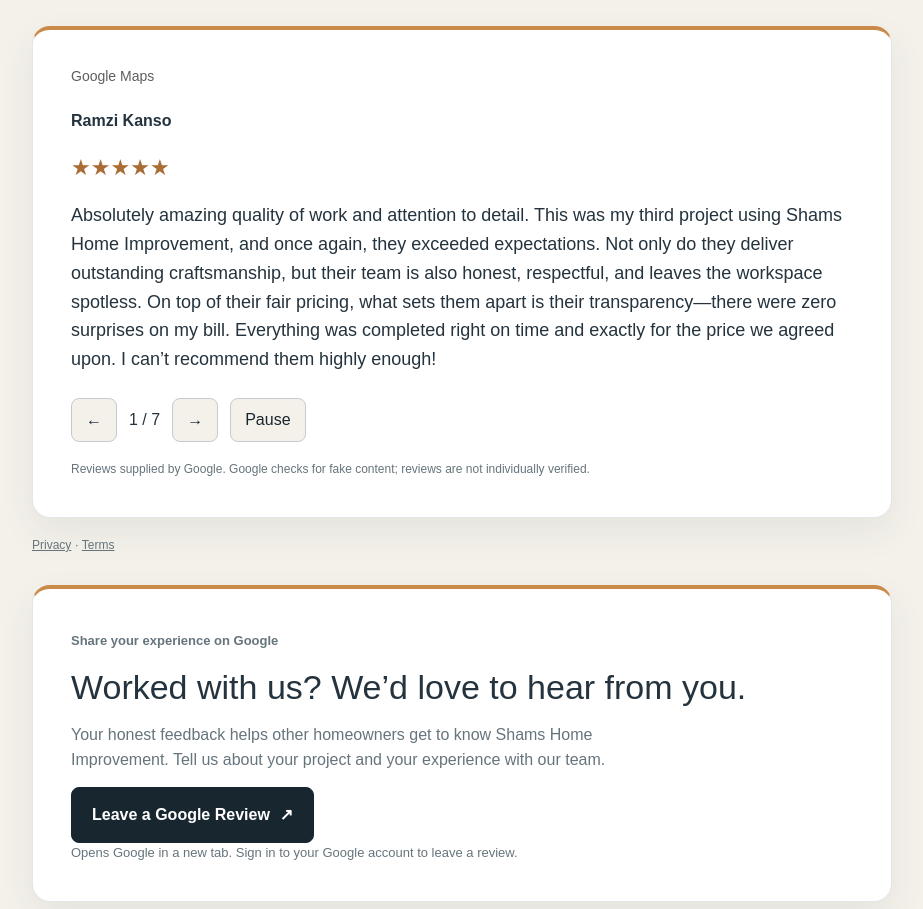
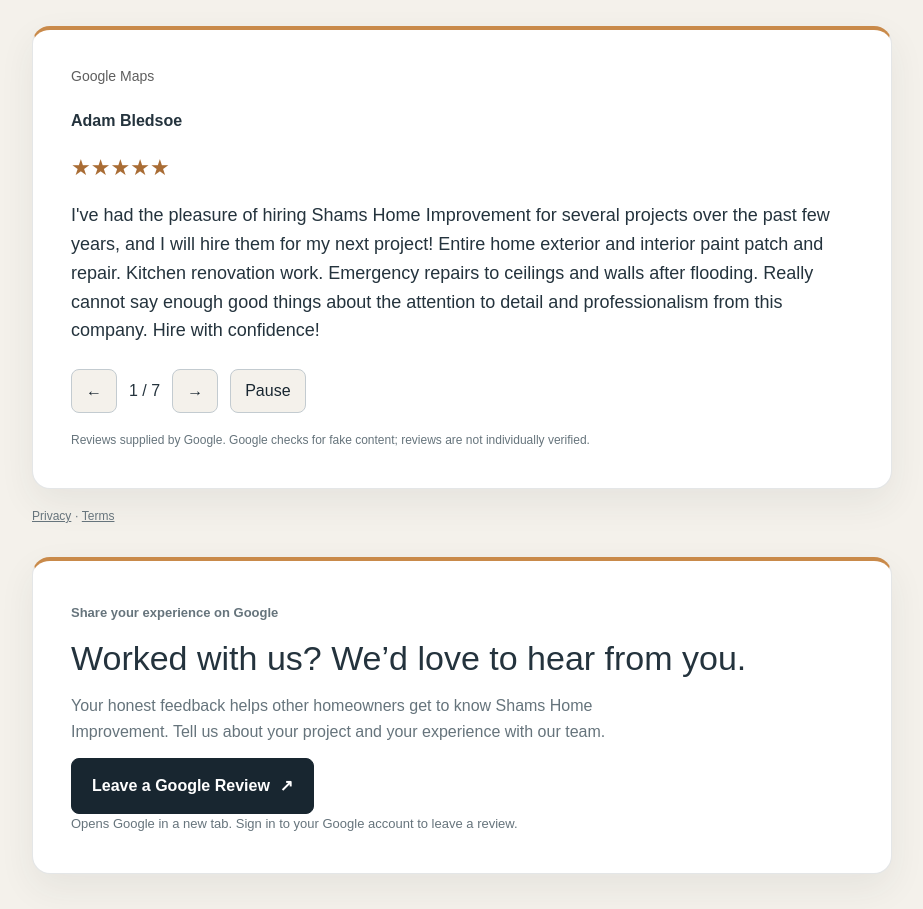
Before and after one commit to springsun84ss-art/Shams-Home-Improvement-, a Next.js app: page / in a window 1280 px wide. Shown: the part 6837-7746 px from the top of the page, without its empty margins (18-941 px from the left). Built offline with nearby package versions, Linux system fonts and the light colour scheme; no server answers.

Commit message:
Show the newest customer review first

```diff
--- a/app/GoogleReviews.tsx
+++ b/app/GoogleReviews.tsx
@@ -6,6 +6,12 @@ type Data = { reviews: Review[]; rating?: number; count?: number; url?: string }
 // Recent reviews shared by the owner. Keep these available if Google's live feed
 // is temporarily unavailable, and combine them with any other Google reviews.
 const featuredReviews: Review[] = [
+  {
+    name: "featured-adam-bledsoe",
+    rating: 5,
+    originalText: { text: "I've had the pleasure of hiring Shams Home Improvement for several projects over the past few years, and I will hire them for my next project! Entire home exterior and interior paint patch and repair. Kitchen renovation work. Emergency repairs to ceilings and walls after flooding. Really cannot say enough good things about the attention to detail and professionalism from this company. Hire with confidence!" },
+    authorAttribution: { displayName: "Adam Bledsoe" }
+  },
   {
     name: "featured-ramzi-kanso",
     rating: 5,
@@ -40,12 +46,6 @@ const featuredReviews: Review[] = [
     rating: 5,
     originalText: { text: "We had an excellent experience working with Shams Home Improvement and are extremely happy with the results. They completed several major projects in our home, including converting a large walk-in closet into a beautiful new bathroom, transforming our high open foyer into a functional additional room on the second floor, converting the attic space above the garage into a spacious closet, and painting the interior of our home. From start to finish, the team was professional, reliable, respectful, and attentive to detail. They communicated clearly throughout the entire process, listened carefully to our ideas and needs, and made sure each project was completed properly and to a high standard. We are very pleased with the improvements they made to our home and would highly recommend Shams Home Improvement to anyone looking for a skilled, dependable, and professional home improvement company." },
     authorAttribution: { displayName: "Nassir Hatoum" }
-  },
-  {
-    name: "featured-adam-bledsoe",
-    rating: 5,
-    originalText: { text: "I've had the pleasure of hiring Shams Home Improvement for several projects over the past few years, and I will hire them for my next project! Entire home exterior and interior paint patch and repair. Kitchen renovation work. Emergency repairs to ceilings and walls after flooding. Really cannot say enough good things about the attention to detail and professionalism from this company. Hire with confidence!" },
-    authorAttribution: { displayName: "Adam Bledsoe" }
   },
 ];
 export default function GoogleReviews() {
```
